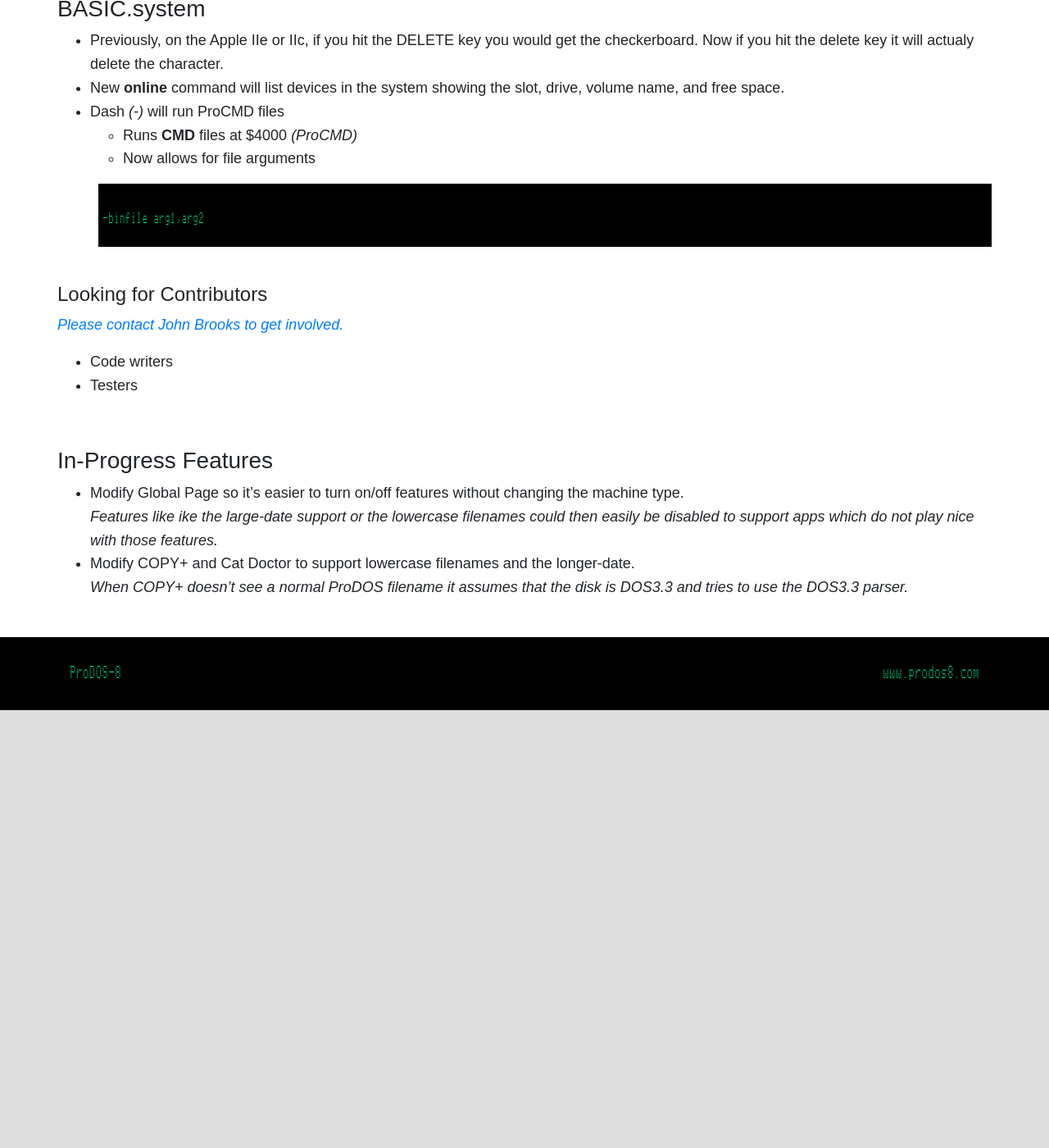
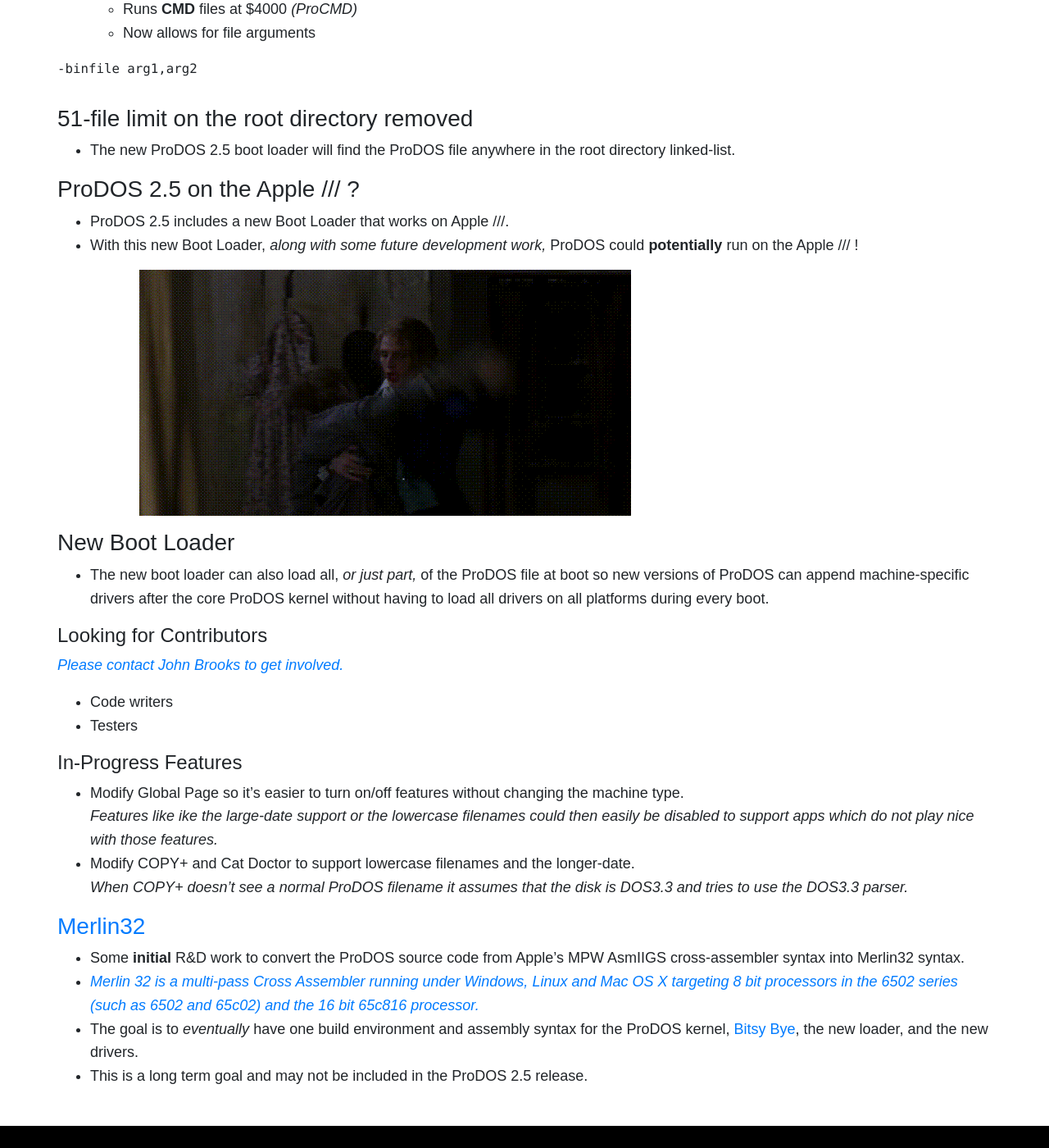
Before and after one commit to ProDOS-8/ProDOS-8.github.io, a Jekyll site: the page built from _pages/releases/prodos-25.md, in a window 1280 px wide and 1400 px high, scrolled down 1773 px. Shown: the whole window at 82% size. Built offline with Jekyll 4.4.1, drawn with Linux system fonts in a browser that asks for light colours; before the commit the page ends 2639 px from its top, so only the background shows below that.

Commit message:
updates to the 2.4 and 2.5 release pages

```diff
--- a/_pages/releases/prodos-25.md
+++ b/_pages/releases/prodos-25.md
@@ -13,7 +13,7 @@
 * _No downloable disk image is available yet._
 
 
-<p>&nbsp;</p>
+<div class="vertical-spacer"></div>
 
 ## Changes
 
@@ -21,15 +21,16 @@
 * Lowercase filenames match what GS/OS and the Finder use.<br />_If an application does not support lowercase filenames they will read the directory and see uppercase filenames._<br />_There is no case sensitivity in the filenames._
 * Can pass relative path arguments to commands, such as:
 
-<div class="highlight"><pre><code data-lang="prodos">
+{% highlight basic %}
+
 CAT ..
 PREFIX ../..
-</code></pre></div>
+{% endhighlight %}
 
 * Year has been expanded from 7-bits _(127 years)_ to 10-bits _(1,024 years)_ to allow date support until the year 2924.<br />_There is still a year 2040 problem where the 24-bit timer on the Apple IIgs will wrap around to 1900._
 
 
-<p>&nbsp;</p>
+<div class="vertical-spacer"></div>
 
 ### <a href="/bitsy-bye">Bitsy Bye</a>
 * Upgraded version of **<a href="/bitsy-bye">Bitsy Bye</a>**
@@ -39,7 +40,7 @@
   * Can boot to a slot by selecting it and pressing **RESET**.
 
 
-<p>&nbsp;</p>
+<div class="vertical-spacer"></div>
 
 ### BASIC.system
 * Previously, on the Apple IIe or IIc, if you hit the DELETE key you would get the checkerboard. Now if you hit the delete key it will actualy delete the character.
@@ -48,12 +49,37 @@
   * Runs **CMD** files at $4000 _(ProCMD)_
   * Now allows for file arguments
 
-<div class="highlight"><pre><code data-lang="prodos">
+{% highlight basic %}
+
 -binfile arg1,arg2
-</code></pre></div>
+{% endhighlight %}
 
 
-<p>&nbsp;</p>
+<div class="vertical-spacer"></div>
+
+### 51-file limit on the root directory removed
+
+* The new ProDOS 2.5 boot loader will find the ProDOS file anywhere in the root directory linked-list.
+
+
+<div class="vertical-spacer"></div>
+
+### ProDOS 2.5 on the Apple /// ?
+
+* ProDOS 2.5 includes a new Boot Loader that works on Apple ///.
+* With this new Boot Loader, _along with some future development work,_ ProDOS could **potentially** run on the Apple /// !
+
+<img style="margin-left:100px;" src="/pix/prodos25/still_life_in_the_old_lady_yet.gif" />
+
+<div class="vertical-spacer"></div>
+
+### New Boot Loader
+
+* The new boot loader can also load all, _or just part,_ of the ProDOS file at boot so new versions of ProDOS  can append machine-specific drivers after the core ProDOS kernel without having to load all drivers on all platforms during every boot.
+
+
+
+<div class="vertical-spacer"></div>
 
 ## Looking for Contributors
 
@@ -65,9 +91,17 @@
 
 
 
-<p>&nbsp;</p>
+<div class="vertical-spacer"></div>
 
-### In-Progress Features
+## In-Progress Features
 
 * Modify Global Page so it's easier to turn on/off features without changing the machine type.<br />_Features like ike the large-date support or the lowercase filenames could then easily be disabled to support apps which do not play nice with those features._
 * Modify COPY+ and Cat Doctor to support lowercase filenames and the longer-date.<br />_When COPY+ doesn't see a normal ProDOS filename it assumes that the disk is DOS3.3 and tries to use the DOS3.3 parser._
+
+
+### [Merlin32](https://www.brutaldeluxe.fr/products/crossdevtools/merlin/)
+
+* Some **initial** R&D work to convert the ProDOS source code from Apple's MPW AsmIIGS cross-assembler syntax into Merlin32 syntax.
+* _[Merlin 32 is a multi-pass Cross Assembler running under Windows, Linux and Mac OS X targeting 8 bit processors in the 6502 series (such as 6502 and 65c02) and the 16 bit 65c816 processor.](https://www.brutaldeluxe.fr/products/crossdevtools/merlin/)_
+* The goal is to _eventually_ have one build environment and assembly syntax for the ProDOS kernel, [Bitsy Bye](/bitsy-bye/), the new loader, and the new drivers.
+* This is a long term goal and may not be included in the ProDOS 2.5 release.
```
Also changed, not shown: _pages/releases/prodos-24.md (+17 -11 lines), pix/prodos25/still_life_in_the_old_lady_yet.gif (added).
